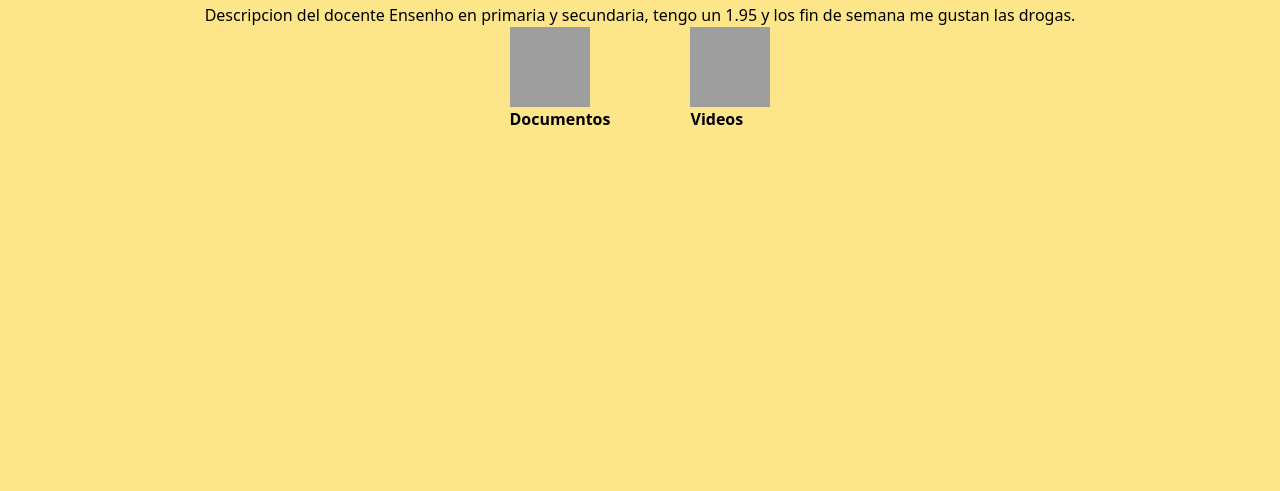
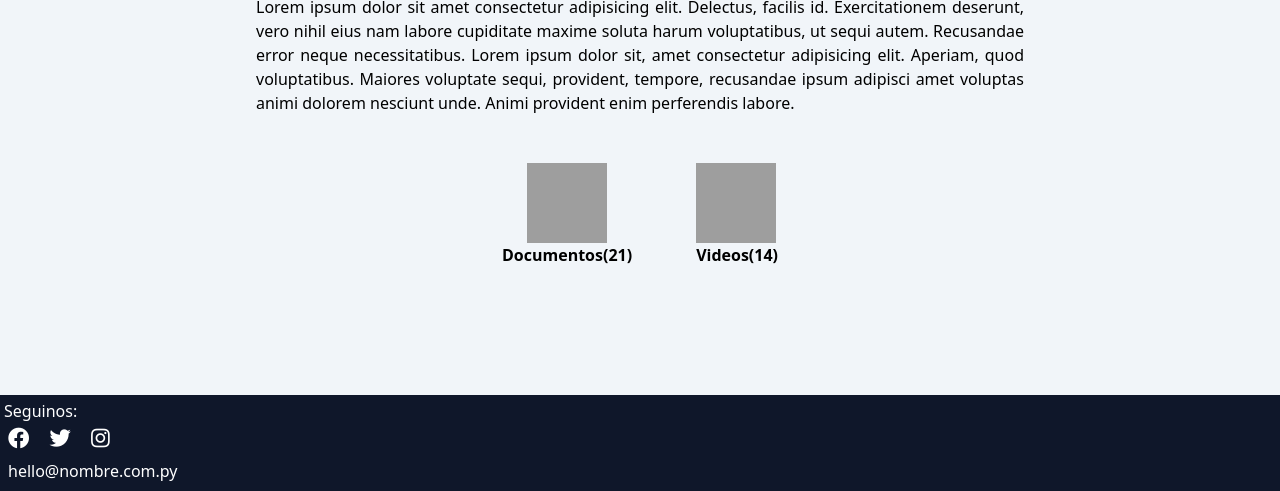
Before and after one commit to Gubrux/PrBlue, a Flask app: page /aportes in a window 1280 px wide. Shown: the part 405-896 px from the top of the page. Before the commit the page ends 530 px from the top, so only its background shows below. Run offline with Flask 2, Linux system fonts and the light colour scheme; some libraries are stand-ins or nearby versions; grey boxes are pictures that could not be loaded.

Commit message:
actualizo la vista mis aportes

```diff
--- a/templates/Mis_aportes.html
+++ b/templates/Mis_aportes.html
@@ -5,9 +5,15 @@
     <meta http-equiv="X-UA-Compatible" content="IE=edge" />
     <meta name="viewport" content="width=device-width, initial-scale=1.0" />
     <script src="https://cdn.tailwindcss.com"></script>
+    <link
+      rel="stylesheet"
+      href="https://cdnjs.cloudflare.com/ajax/libs/font-awesome/5.15.2/css/all.min.css"
+    />
     <title>Document</title>
   </head>
-  <nav class="w-full h-16 bg-slate-500 lg:flex p-4 justify-between">
+  <body class="bg-slate-100">
+    <header>
+      <nav class="w-full h-16 bg-sky-700 lg:flex p-4 justify-between">
         <div class="w-auto h-auto">
           <nav class="text-x1 bg-slate-700 text-white font-bold">LOGO</nav>
         </div>
@@ -22,31 +28,38 @@
           <a href="hola amiguito">MI CUENTA</a>
         </div>
       </nav>
-  <body class="bg-amber-200">
-    <div class="w-80 h-80 lg:flex mx-auto">
+    </header>
+    <div class="container max-w-3xl mx-auto">
+      <div class="w-60 h-60 lg:flex mx-auto mt-6">
         <img
           src="https://www.shareicon.net/data/512x512/2017/01/06/868320_people_512x512.png"
           alt="Foto de perfil"
         />
       </div>
-    <div class="flex justify-center">
+      <div class="flex justify-center mt-6">
         <h1 class="font-bold">Profesor Jirafales</h1>
       </div>
-    <div class="flex justify-center">
+      <div class="flex justify-center mt-6">
         <p class="text-justify">
-        Descripcion del docente Ensenho en primaria y secundaria, tengo un 1.95
-        y los fin de semana me gustan las drogas.
+          Lorem ipsum dolor sit amet consectetur adipisicing elit. Delectus,
+          facilis id. Exercitationem deserunt, vero nihil eius nam labore
+          cupiditate maxime soluta harum voluptatibus, ut sequi autem.
+          Recusandae error neque necessitatibus. Lorem ipsum dolor sit, amet
+          consectetur adipisicing elit. Aperiam, quod voluptatibus. Maiores
+          voluptate sequi, provident, tempore, recusandae ipsum adipisci amet
+          voluptas animi dolorem nesciunt unde. Animi provident enim perferendis
+          labore.
         </p>
       </div>
-    <div class="flex justify-center space-x-20">
-      <div>
+      <div class="flex justify-center space-x-16 mt-12">
+        <div class="flex flex-col items-center">
           <img
             class="w-20 h-20"
             src="https://upload.wikimedia.org/wikipedia/commons/thumb/7/7a/Circle-icons-document.svg/1024px-Circle-icons-document.svg.png"
             alt="Documento"
           />
 
-        <p class="font-bold">Documentos</p>
+          <p class="font-bold text-cente items-center">Documentos(21)</p>
         </div>
         <div>
           <img
@@ -54,9 +67,28 @@
             src="http://www.mcconaghiecounseling.com/staging/wp-content/uploads/2019/01/video-youtube-icon-png-1.png"
             alt="Videos"
           />
-
-        <p class="font-bold">Videos</p>
+          <p class="font-bold text-center">Videos(14)</p>
         </div>
       </div>
+    </div>
+    <footer class="bg-slate-900 flex justify-between h-24 mt-32">
+      <div class="p-1">
+        <p class="text-white">Seguinos:</p>
+        <div class="p-1">
+          <a href="https://www.facebook.com/" class="text-white mr-4">
+            <i class="fab fa-facebook fa-lg"></i>
+          </a>
+          <a href="https://twitter.com/" class="text-white mr-4">
+            <i class="fab fa-twitter fa-lg"></i>
+          </a>
+          <a href="https://www.instagram.com/" class="text-white">
+            <i class="fab fa-instagram fa-lg"></i>
+          </a>
+        </div>
+        <div class="p-1 ml-auto">
+          <p class="text-white">hello@nombre.com.py</p>
+        </div>
+      </div>
+    </footer>
   </body>
 </html>
```
Also changed, not shown: style.css (deleted, +0 -28 lines), README.md (deleted). Lines whose indentation alone changed are shown as unchanged.
